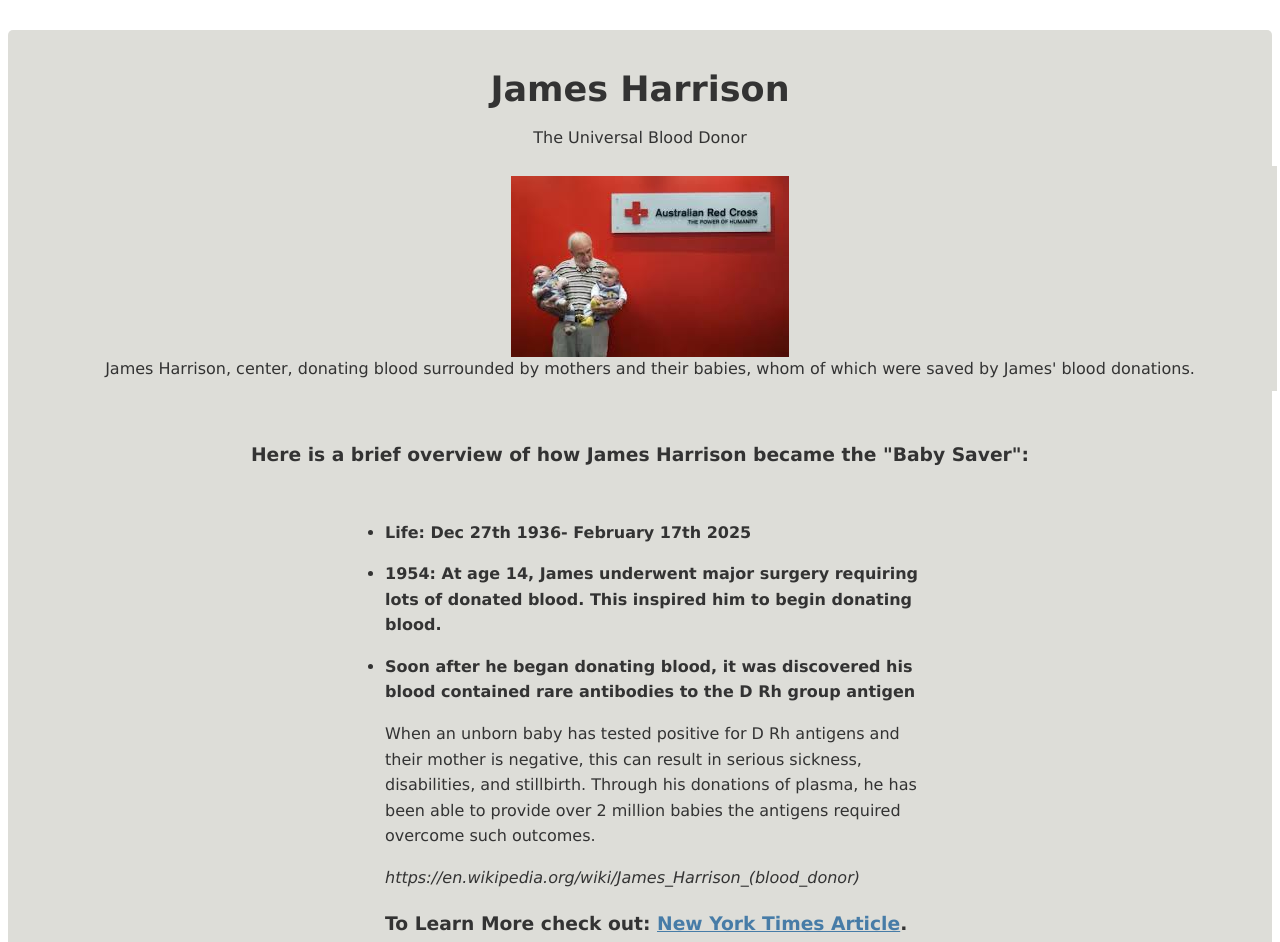
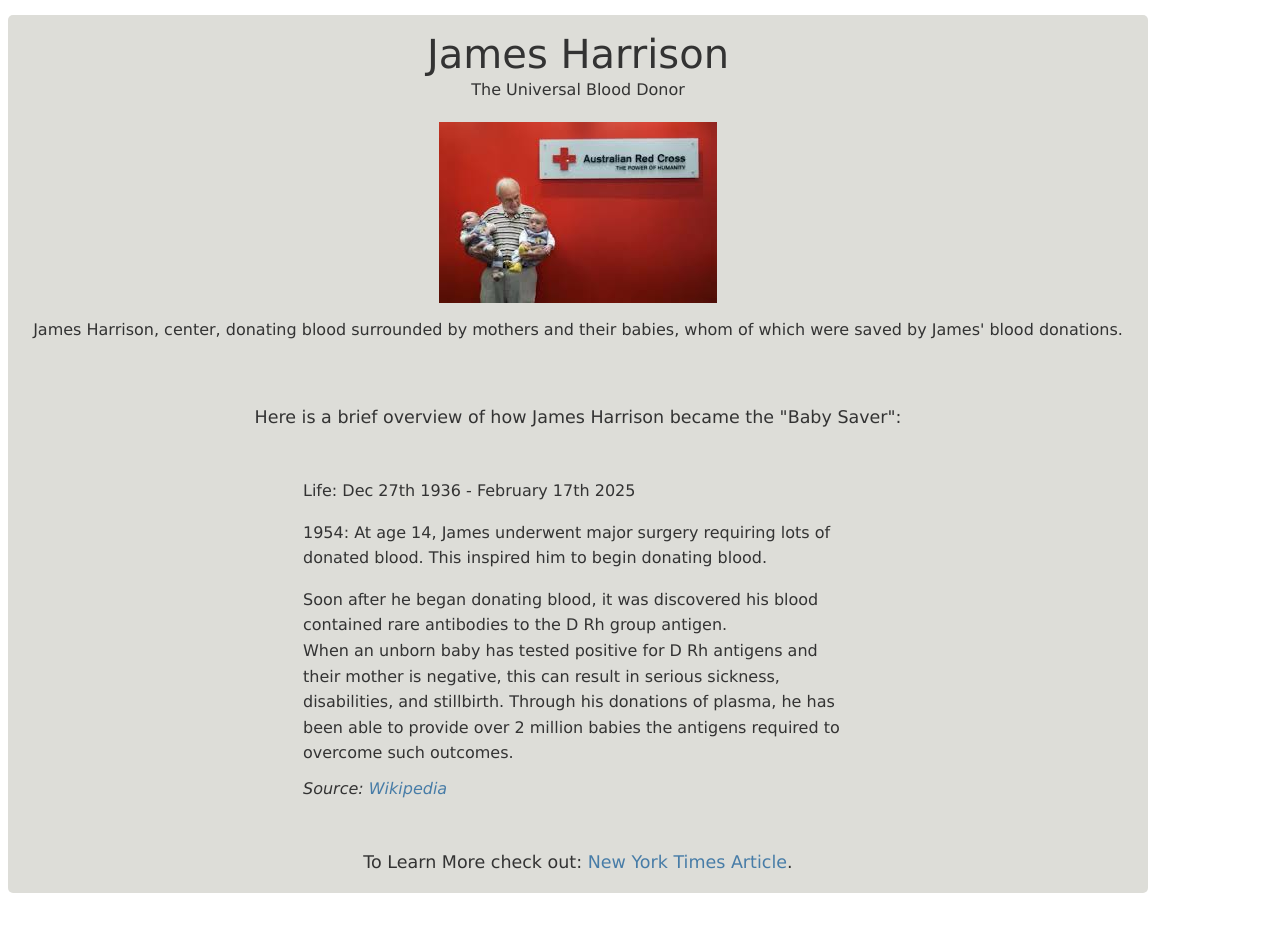
Before and after one commit to amcgowan23/phase1project, a plain HTML site: page index.html in a window 1280 px wide. Shown: the top 942 px of the page. After the commit the page ends 908 px from the top, so only its background shows below. Drawn offline with nearby package versions, Linux system fonts and the light colour scheme.

Commit message:
updated containers to not overflow

```diff
--- a/index.html
+++ b/index.html
@@ -1,42 +1,50 @@
 <!DOCTYPE html>
 <html lang="en">
 <head>
+    <meta charset="UTF-8">
+    <meta name="viewport" content="width=device-width, initial-scale=1.0"> <!-- Ensure responsiveness -->
+    <link rel="stylesheet" href="https://stackpath.bootstrapcdn.com/bootstrap/4.5.2/css/bootstrap.min.css">
     <link rel="stylesheet" href="styles.css">
+    <title>James Harrison Tribute</title> <!-- Title added for better SEO -->
 </head>
-</html>
-<main id="main">
-    <h1 id="title">James Harrison</h1>
-    <p>The Universal Blood Donor</p>
-    <figure id="img-div">
+<body>
+<main id="main" class="container my-4">
+    <h1 id="title" class="text-center">James Harrison</h1>
+    <p class="text-center">The Universal Blood Donor</p>
+    <figure id="img-div" class="text-center">
         <img
             id="image"
             src="James Harrison.jpg"
-        alt="James Harrison holding two babies in front of a Red Cross sign. />
+            alt="James Harrison holding two babies in front of a Red Cross sign."
+            class="img-fluid" /> <!-- Bootstrap class for responsive images -->
         <figcaption id="img-caption">
             James Harrison, center, donating blood surrounded by mothers and their babies, whom of which were saved by James' blood donations.
         </figcaption>
     </figure>
     <section id="tribute-info">
         <h3 id="headline">Here is a brief overview of how James Harrison became the "Baby Saver":</h3>
-      <ul>
-        <li><strong>Life: Dec 27th 1936- February 17th 2025</strong> </li>
+        <ul class="list-unstyled">
+            <li><strong>Life: Dec 27th 1936 - February 17th 2025</strong></li>
             <li>
                 <strong>1954: At age 14, James underwent major surgery requiring lots of donated blood. This inspired him to begin donating blood.</strong>
             </li>
             <li>
-          <strong>Soon after he began donating blood, it was discovered his blood contained rare antibodies to the D Rh group antigen</strong>
-        <p> When an unborn baby has tested positive for D Rh antigens and their mother is negative, this can result in serious sickness, disabilities, and stillbirth. Through his donations of plasma, he has been able to provide over 2 million babies the antigens required overcome such outcomes.
-        </p>
-        <cite>https://en.wikipedia.org/wiki/James_Harrison_(blood_donor)</cite>
-      </blockquote>
+                <strong>Soon after he began donating blood, it was discovered his blood contained rare antibodies to the D Rh group antigen.</strong>
+                <p>When an unborn baby has tested positive for D Rh antigens and their mother is negative, this can result in serious sickness, disabilities, and stillbirth. Through his donations of plasma, he has been able to provide over 2 million babies the antigens required to overcome such outcomes.</p>
+                <cite>Source: <a href="https://en.wikipedia.org/wiki/James_Harrison_(blood_donor)" target="_blank">Wikipedia</a></cite>
+            </li>
+        </ul>
         <h3>
             To Learn More check out:
             <a
                 id="tribute-link"
                 href="https://www.nytimes.com/2025/03/04/obituaries/james-harrison-dead-blood.html"
-          target="_blank"
-          >New York Times Article</a
-        >.
+                target="_blank">New York Times Article</a>.
         </h3>
     </section>
 </main>
+<script src="https://code.jquery.com/jquery-3.5.1.slim.min.js"></script>
+<script src="https://cdn.jsdelivr.net/npm/@popperjs/core@2.0.11/dist/umd/popper.min.js"></script>
+<script src="https://stackpath.bootstrapcdn.com/bootstrap/4.5.2/js/bootstrap.min.js"></script>
+</body>
+</html>
--- a/styles.css
+++ b/styles.css
@@ -1,36 +1,27 @@
 html {
-
-    font-size: 10px;
+  font-size: 10px; /* Consider using a more standard approach */
 }
 
 body {
-
-    font-family:Verdana, Geneva, Tahoma, sans-serif;
-    font-size: 1.6rem;
+  font-family: Verdana, Geneva, Tahoma, sans-serif;
+  font-size: 1.6rem; /* Adjust based on root size */
   line-height: 1.5;
-    text-align: center;
+  text-align: center; /* Center only for specific elements if necessary */
   color: #333;
   margin: 0;
 }
 
 main {
-    background-color: eeeeee;
+  background-color: #eeeeee; /* Add the # prefix to hex */
   margin: 30px 0;
-    font-family: Verdana, Geneva, Tahoma, sans-serif;
   font-weight: 300;
-    text-align: center;
   box-sizing: border-box;
-
+  padding: 20px; /* Added padding for a better look */
 }
 
 h1 {
   font-size: 4rem;
-    margin-bottom: 0;
-
-  }
-
-    h1 {
-      font-size: 3.5rem;
+  margin-bottom: 0; /* Remove duplicate h1 styling */
   line-height: 1.2;
 }
 
@@ -50,7 +41,7 @@ html {
   margin: 30px 8px;
   padding: 15px;
   border-radius: 5px;
-    background-color:#ddddd8;
+  background-color: #ddddd8;
 }
 
 @media (max-width: 460px) {
@@ -69,9 +60,7 @@ html {
 #img-div {
   background-color: #ddddd8;
   padding: 10px;
-    margin: 0;
   width: 100%;
-    height: auto;
 }
 
 #img-caption {
@@ -80,20 +69,18 @@ html {
 
 @media (max-width: 460px) {
   #img-caption {
-      font-size: 1.4rem;
+      font-size: 1.4rem; /* Adjust caption size for smaller screens */
   }
 }
 
 #headline {
   margin: 50px 0;
-    text-align: center;
-
 }
 
 ul {
   max-width: 550px;
   margin: 0 auto 50px auto;
-    text-align: left;
+  text-align: left; /* Consider centering headlines but left-aligning lists */
   line-height: 1.6;
 }
 
@@ -104,5 +91,6 @@ html {
 blockquote {
   font-style: italic;
   max-width: 545px;
-    margin: 0 auto 50px auto;
-    text-align: left;}
+  margin: 20px auto; /* Added spacing above and below */
+  text-align: left;
+}
```
Lines whose indentation alone changed are shown as unchanged.
